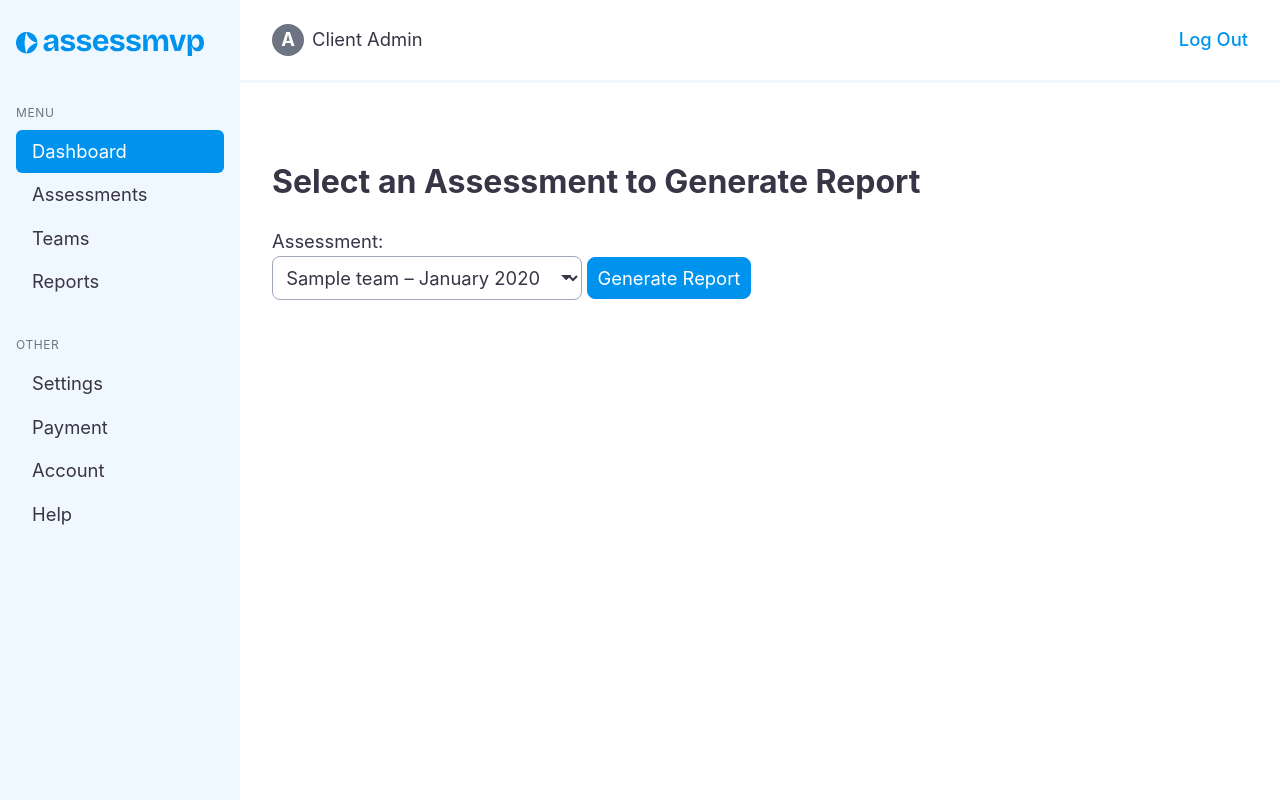
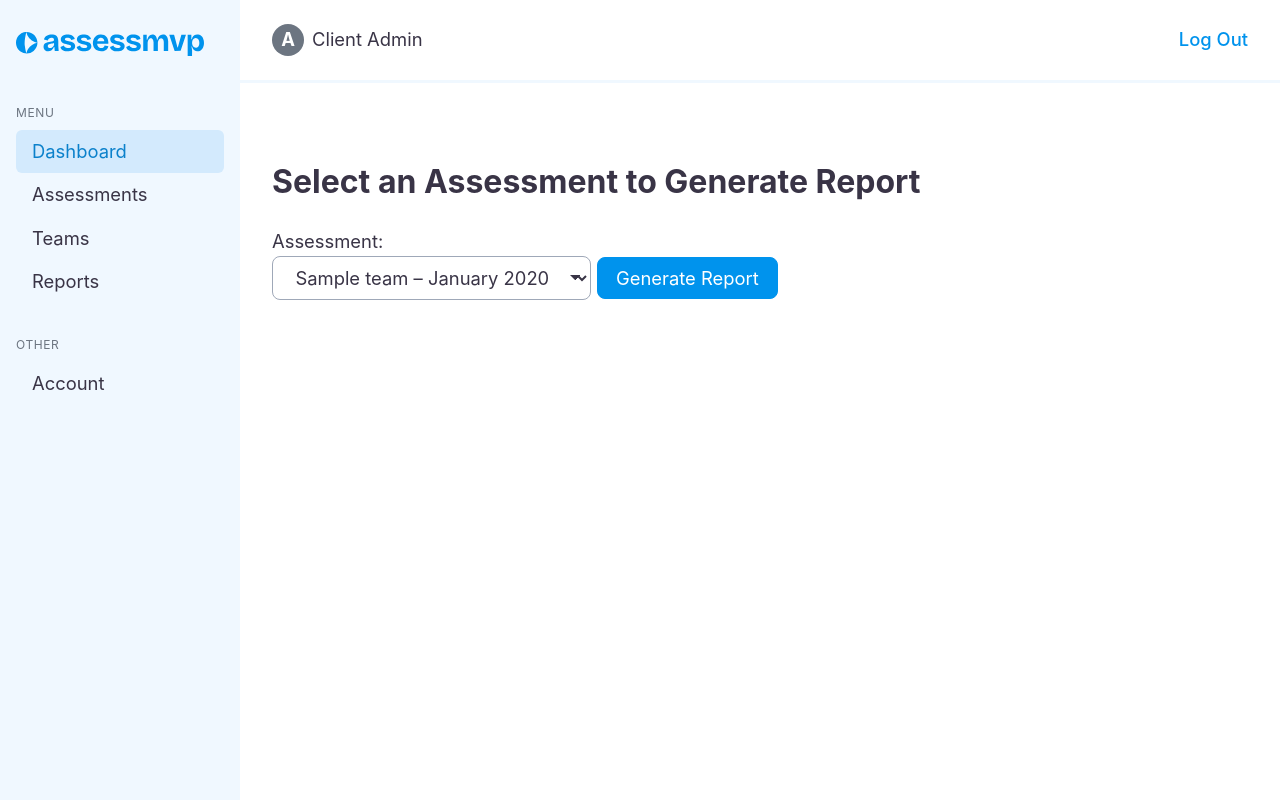
Before and after one commit to sae-br/ascent-assessment, a Django app: page /reports/generate/ in a window 1280 px wide. Run offline with Django 5.2, Linux system fonts and the light colour scheme; a user stored in the database is signed in; tables that the repository leaves empty hold one stand-in row (values such as "Sample post"); parts of the project's set-up code (start-up, migrations or seed data) failed here and were passed over.

Commit message:
Adjust CSS for buttons, nav links, logo

```diff
--- a/apps/dashboard/templates/dashboard/home.html
+++ b/apps/dashboard/templates/dashboard/home.html
@@ -6,7 +6,7 @@
 {% block content %}
 <h2>Your Dashboard</h2>
 <p>This is your team’s starting point.</p>
-<a href="{% url 'new_assessment' %}" class="button">➕ New Assessment</a>
+<a href="{% url 'new_assessment' %}" class="button">New Assessment</a>
 
 {% if assessments_data %}
   {% for item in assessments_data %}
--- a/static/css/style.css
+++ b/static/css/style.css
@@ -14,7 +14,7 @@
   --text: #393446;
   --text-light: #6C7581;
   --border: #9FA8B8;
-  --primary: #0093ED;
+  --primary: rgba(0, 147, 237); /* #0093ED in hex */
   --primary-hover: #0b81cb;
   --accent-text: var(--bg);
   --alert: #CC0101;
@@ -174,8 +174,8 @@ h3 {
 
 .nav-link.active,
 .nav-link:hover {
-  background-color: var(--primary);
-  color: var(--accent-text);
+  background-color: #D3EAFD;
+  color: var(--primary-hover);
 }
 
 
@@ -299,7 +299,7 @@ input[type="button"] {
   border: var(--border-width) solid var(--primary);
   background-color: var(--primary);
   color: var(--bg);
-  padding: 1.5rem 0.9rem;
+  padding: .8em 2rem;
   text-decoration: none;
   line-height: normal;
 }
@@ -319,7 +319,8 @@ input[type="range"] {
   padding: 0;
 }
 
-/* Set the cursor to '?' on an abbreviation and style the abbreviation to show that there is more information underneath */
+/* Set the cursor to '?' on an abbreviation and style the
+abbreviation to show that there is more information underneath */
 abbr[title] {
   cursor: help;
   text-decoration-line: underline;
@@ -392,7 +393,7 @@ button,
 .button {
   font-size: inherit;
   font-family: inherit;
-  padding: 0.5em;
+  padding: 0.5em 1em;
   margin-bottom: 0.5rem;
   border-radius: var(--standard-border-radius);
   box-shadow: none;
--- a/templates/includes/sidebar.html
+++ b/templates/includes/sidebar.html
@@ -2,8 +2,10 @@
 
 <aside class="sidebar">
   <div class="sidebar-header">
-    <img src="{% static 'images/logo.svg' %}" alt="Team AssessMVP Logo" class="sidebar-logo" />
-  </div>
+    <a href="{% url 'dashboard_home' %}">
+      <img src="{% static 'images/logo.svg' %}" alt="Team AssessMVP Logo" class="sidebar-logo" />
+      </a>
+    </div>
 
   <nav class="sidebar-nav">
     <p class="nav-section">MENU</p>
@@ -16,10 +18,7 @@
 
     <p class="nav-section">OTHER</p>
     <ul>
-      <li><a href="#" class="nav-link">Settings</a></li>
-      <li><a href="#" class="nav-link">Payment</a></li>
       <li><a href="#" class="nav-link">Account</a></li>
-      <li><a href="#" class="nav-link">Help</a></li>
     </ul>
   </nav>
 </aside>
```
